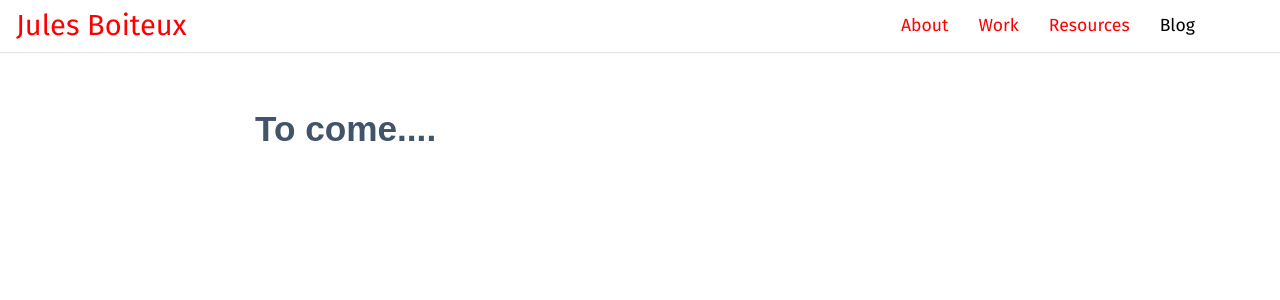
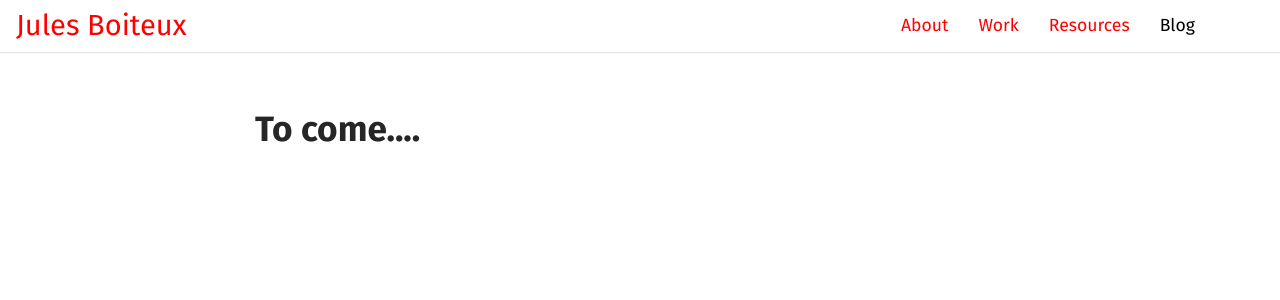
Before and after one commit to julesb22/my_personal_website_and_blog, a Jekyll site: the page built from blog/index.html, in a window 1280 px wide. Shown: the top 300 px of the page. Built offline with Jekyll 4.4.1, drawn with Linux system fonts in a browser that asks for light colours.

Commit message:
fixed images

```diff
--- a/_sass/_layout.scss
+++ b/_sass/_layout.scss
@@ -13,6 +13,8 @@
 
 .coming {
 	margin-top: 103px;
+	color: $font-color;
+	font-family: 'Fira Sans';
 
 }
 
@@ -33,7 +35,7 @@
 }
 
 .test-3 {
-	margin-left: -118px;
+	margin-left: -189px;
 	margin-right: 129px;
 }
 
@@ -65,6 +67,7 @@
 }
 
 .description-work {
+	margin-right: -166px;
 }
 
 .title {
```
Also changed, not shown: 2 other files.
